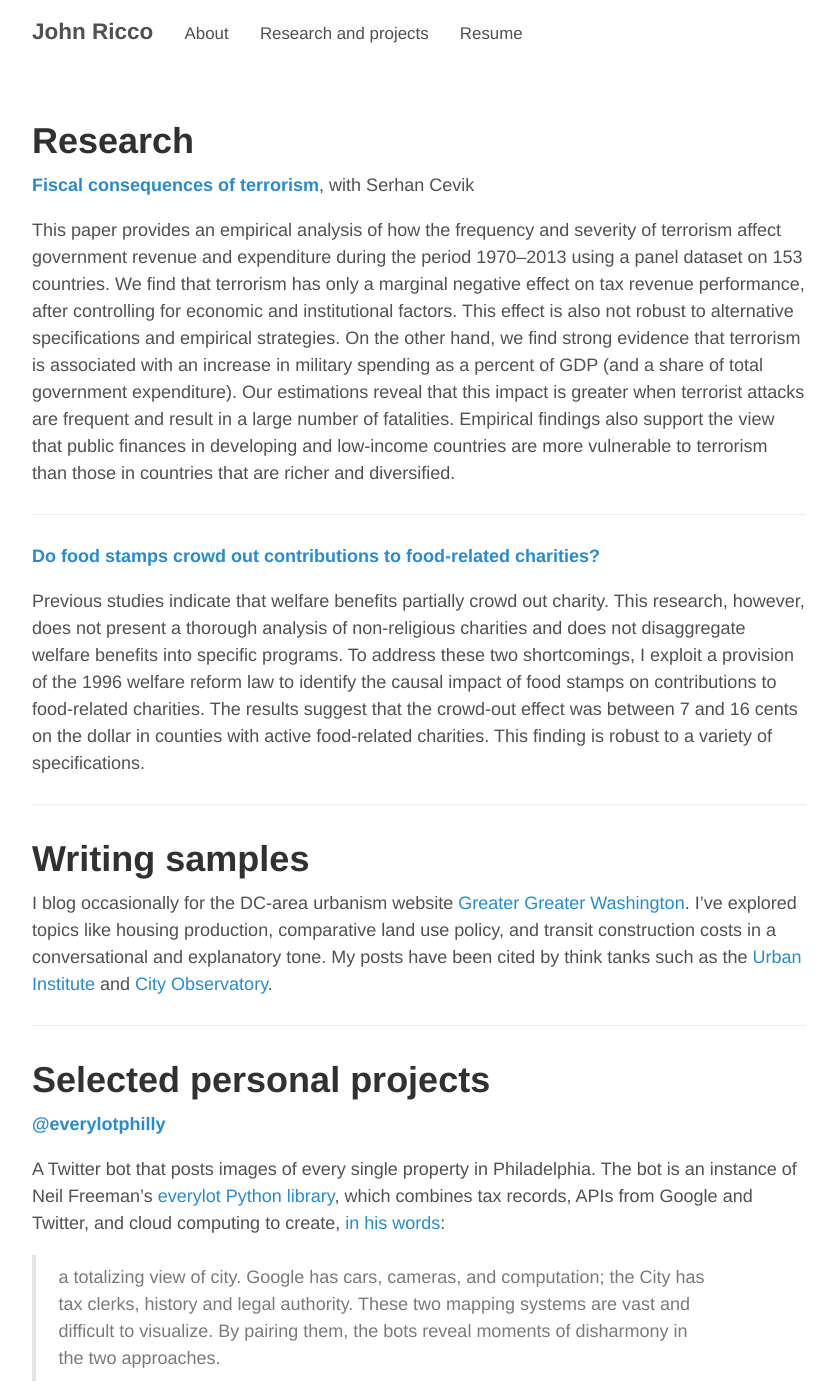
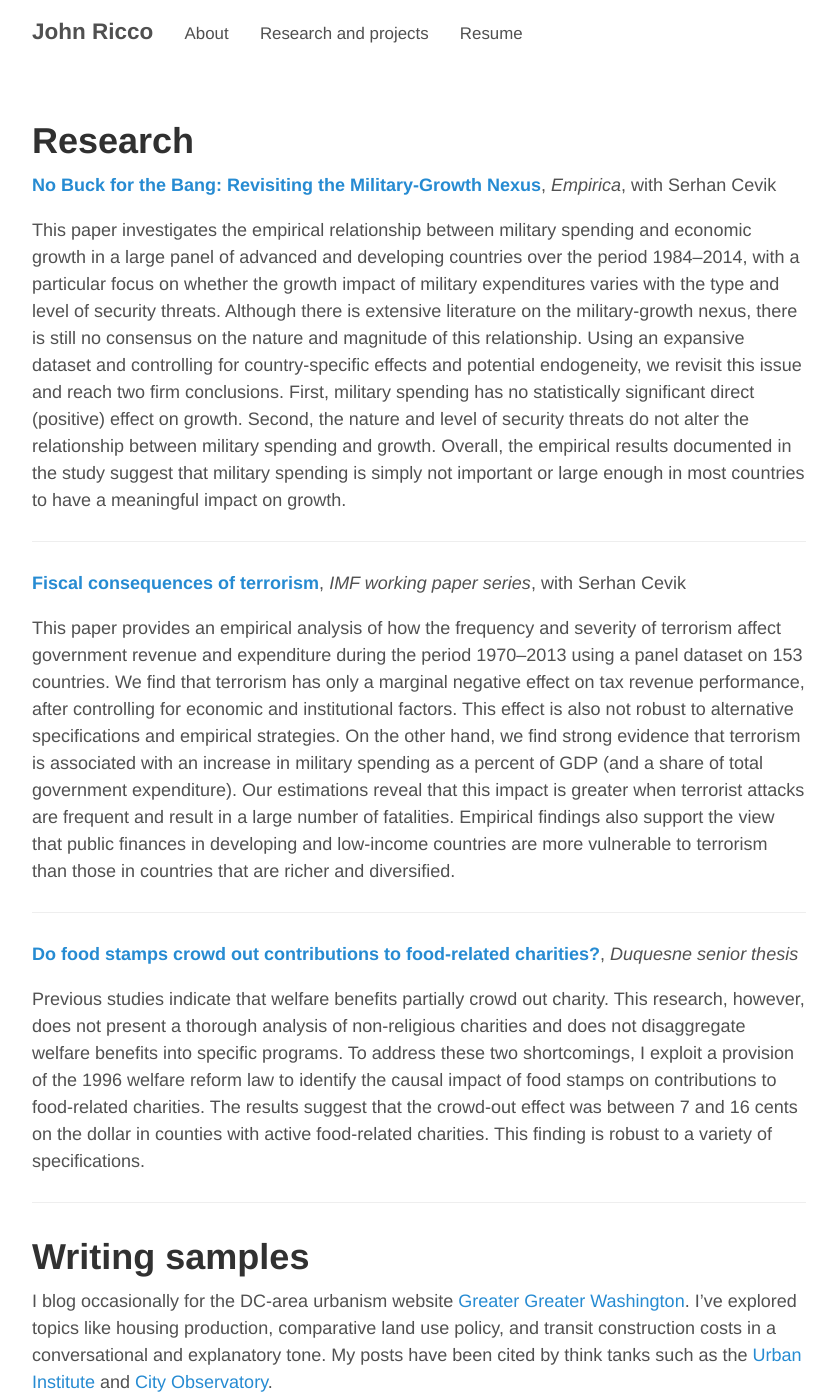
Before and after one commit to WadeP6970/johnricco.github.io, a Jekyll site: the page built from projects.md, in a window 1280 px wide and 1400 px high. Shown: the whole window, without its empty margins (221-1058 px from the left). Built offline with Jekyll 4.4.1, drawn with Linux system fonts in a browser that asks for light colours.

Commit message:
Added Military paper.

```diff
--- a/projects.md
+++ b/projects.md
@@ -3,9 +3,15 @@ layout: page
 title: Research
 ---
 
+**[No Buck for the Bang: Revisiting the Military-Growth Nexus](https://papers.ssrn.com/sol3/papers.cfm?abstract_id=3063375)**, _Empirica_, with Serhan Cevik
+
+This paper investigates the empirical relationship between military spending and economic growth in a large panel of advanced and developing countries over the period 1984–2014, with a particular focus on whether the growth impact of military expenditures varies with the type and level of security threats. Although there is extensive literature on the military-growth nexus, there is still no consensus on the nature and magnitude of this relationship. Using an expansive dataset and controlling for country-specific effects and potential endogeneity, we revisit this issue and reach two firm conclusions. First, military spending has no statistically significant direct (positive) effect on growth. Second, the nature and level of security threats do not alter the relationship between military spending and growth. Overall, the empirical results documented in the study suggest that military spending is simply not important or large enough in most countries to have a meaningful impact on growth.
+
+---
+
 **[Fiscal consequences of
 terrorism](https://www.imf.org/external/pubs/ft/wp/2015/wp15225.pdf)**,
-with Serhan Cevik
+_IMF working paper series_, with Serhan Cevik
 
 This paper provides an empirical analysis of how the frequency and
 severity of terrorism affect government revenue and expenditure during
@@ -24,7 +30,7 @@ countries that are richer and diversified.
 
 ---
 
-**[Do food stamps crowd out contributions to food-related charities?](http://www.antolin-davies.com/theses/ricco.pdf)**
+**[Do food stamps crowd out contributions to food-related charities?](http://www.antolin-davies.com/theses/ricco.pdf)**, _Duquesne senior thesis_
 
 Previous studies indicate that welfare benefits partially crowd out charity. This research,
 however, does not present a thorough analysis of non-religious charities and does not
```
